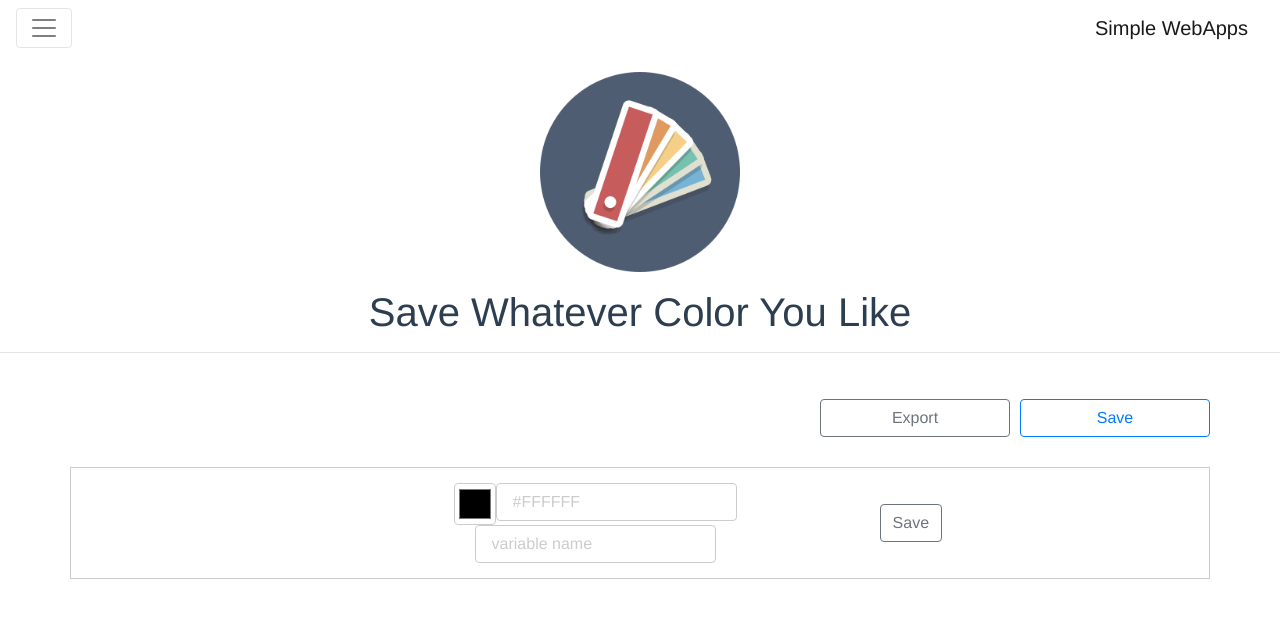
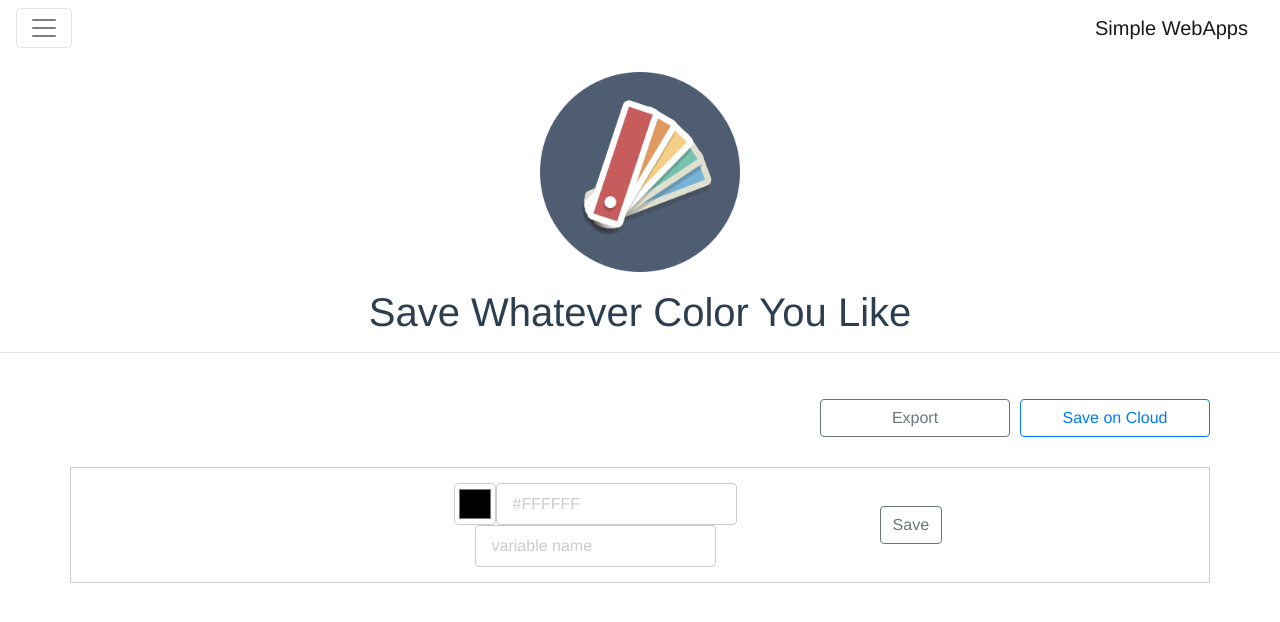
Before and after one commit to PJCHENder/simple-webapps-spa, a Vue app: page /palette in a window 1280 px wide. Shown: the top 622 px of the page. Built offline with nearby package versions, Linux system fonts and the light colour scheme.

Commit message:
Modify some style for color palette

```diff
--- a/src/views/palette.vue
+++ b/src/views/palette.vue
@@ -13,7 +13,7 @@
         <button type="button"
           :class="['btn', 'col-md-2',{'btn-outline-secondary': equalLocalAndServer},{'btn-outline-primary': !equalLocalAndServer}]"
           @click.prevent.stop="savePaletteToServer"
-        >{{ words.view.save }}</button>
+        >{{ words.view.saveOnCloud }}</button>
       </div>
 
       <div class="color-to-pick row justify-content-md-center align-items-center">
@@ -98,6 +98,7 @@ export default {
         view: {
           export: 'Export',
           save: 'Save',
+          saveOnCloud: 'Save on Cloud',
           add: 'Add',
           update: 'Update'
         },
@@ -371,6 +372,7 @@ export default {
 <style lang="scss" scoped>
 $red: #C63647;
 $disable: #CCC;
+$input-border: #0275d8;
 
 .color-palette-img {
   width: 200px;
@@ -390,18 +392,22 @@ $disable: #CCC;
       margin-left: 10px;
     }
     input[type="text"] {
-
+      height: 42px;
       padding: 0.5rem 1rem;
       font-size: 1rem;
       border-radius: 0.25rem;
       line-height: 1.25rem;
       outline: 0;
       border: 1px solid $disable;
-
+      &:focus{
+        border-color: $input-border;
+        box-shadow: 0 0 0.3rem rgba(2,117,216,.27);
+      }
       &::placeholder{
         color: $disable;
       }
     }
+
     input[type="color"] {
       vertical-align: top;
       border: 1px solid #CCC;
@@ -439,8 +445,13 @@ $disable: #CCC;
       border-radius: 0.25rem;
       line-height: 1.25rem;
       outline: 0;
-      border: 1px solid #CCC;
+      border: 1px solid $disable;
       margin: 20px auto;
+
+      &:focus{
+        box-shadow: 0 0 0.3rem rgba(2,117,216,.27);
+        border-color: $input-border;
+      }
 
       &::placeholder {
         color: $disable;
```
